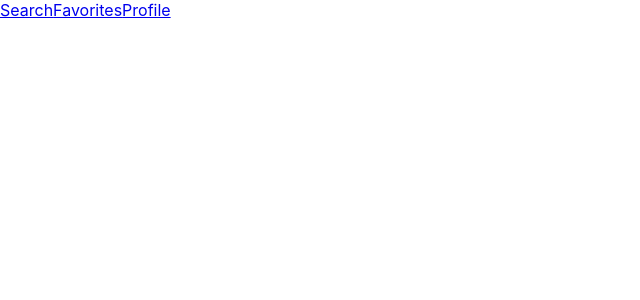
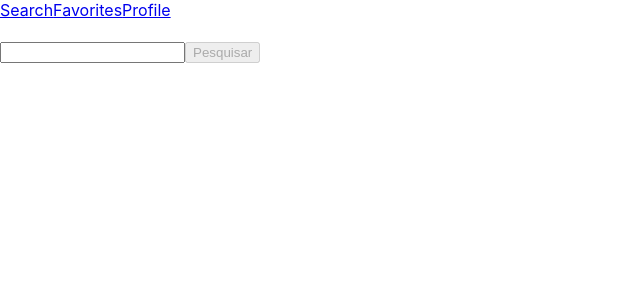
Before and after one commit to AirelRibeiro/tunes, a React (Create React App) app: page /search in a window 1280 px wide. Shown: the top 300 px of the page, without its empty margins (0-640 px from the left). Built offline with nearby package versions, Linux system fonts and the light colour scheme.

Commit message:
Adição de lógica do requisito 5 no arquivo Search.jsx

```diff
--- a/src/Search.jsx
+++ b/src/Search.jsx
@@ -2,10 +2,37 @@ import React from 'react';
 import Header from './components/Header';
 
 class Search extends React.Component {
+  constructor() {
+    super();
+    this.state = {
+      input: '',
+    };
+  }
+
+  handleChange = ({ target }) => {
+    const { value } = target;
+    this.setState({
+      input: value,
+    });
+  }
+
   render() {
+    const { input } = this.state;
     return (
       <div data-testid="page-search">
         <Header />
+        <input
+          data-testid="search-artist-input"
+          value={ input }
+          onChange={ this.handleChange }
+        />
+        <button
+          data-testid="search-artist-button"
+          type="button"
+          disabled={ input.length < 2 }
+        >
+          Pesquisar
+        </button>
       </div>
     );
   }
```
